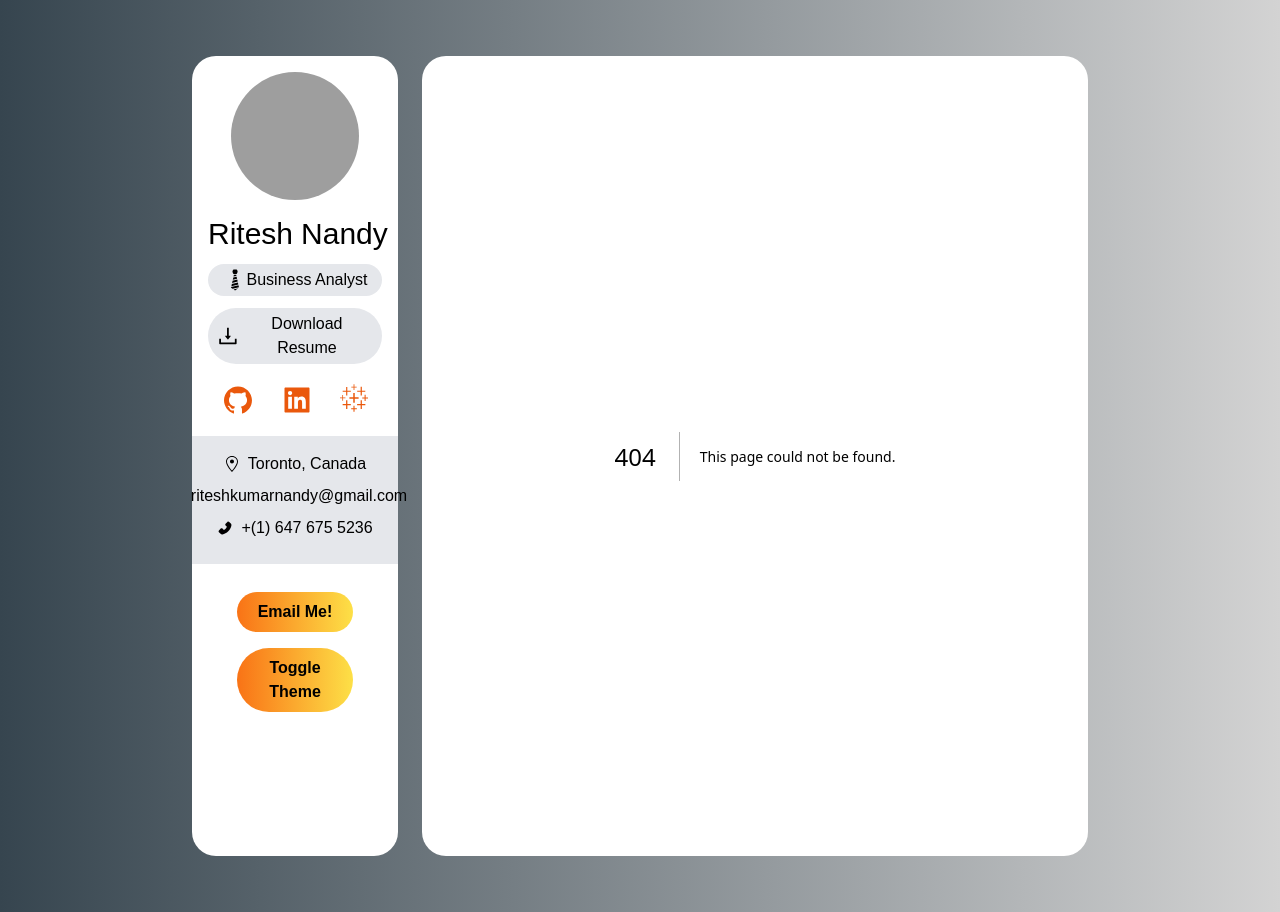
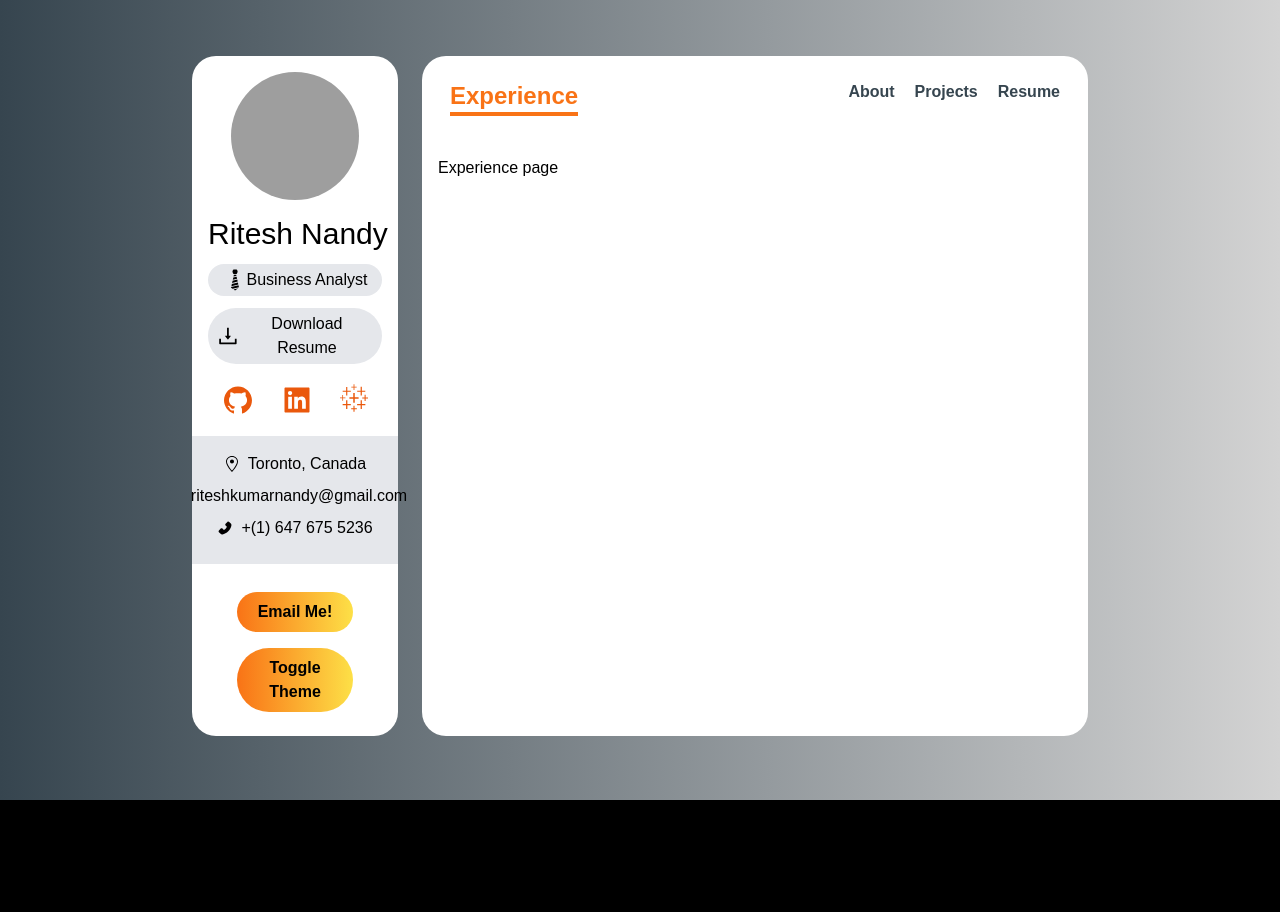
Before and after one commit to RiteshNandy/portfolio, a Next.js app: page /experience in a window 1280 px wide. Before the commit this address had no page. After the commit the page ends 800 px from the top, so only its background shows below. Built offline with nearby package versions, Linux system fonts and the light colour scheme; grey boxes are pictures that could not be loaded.

Commit message:
navigation bar done

```diff
--- a/components/Navbar.tsx
+++ b/components/Navbar.tsx
@@ -0,0 +1,55 @@
+import Link from 'next/link'
+import { useRouter } from 'next/router'
+import React, { FunctionComponent,useState, useEffect } from 'react'
+
+const NavItem:FunctionComponent<{
+  activeItem:string
+  setActiveItem:Function
+  name:string
+  route:string
+}> = ({activeItem,name,route,setActiveItem}) => {
+
+  return (
+    activeItem !== name ? (
+      <Link href={route}>
+        <span>
+          <span onClick={() => setActiveItem(name)} className='hover:text-orange-500'>
+            {name}
+          </span>
+        </span>
+      </Link>
+    ):null
+  )
+}
+
+const Navbar = () => {
+
+const [activeItem,setActiveItem] = useState<string>('')
+
+const { pathname } = useRouter()
+
+useEffect(() => {
+  if (pathname === '/') setActiveItem('About')
+  if (pathname === '/projects') setActiveItem('Projects')
+  if (pathname === '/experience') setActiveItem('Experience')
+  if (pathname === '/resume') setActiveItem('Resume')
+}, [])
+
+  return (
+    <div className='flex justify-between py-3 my-3 px-7'>
+      <span className='text-xl font-bold text-orange-500 border-b-4 border-orange-500 md:text-2xl'>
+        {activeItem}
+      </span>
+      <div className='flex space-x-5 font-bold text-md text-custom_gray'>
+
+        <NavItem activeItem={activeItem} setActiveItem={setActiveItem} name='About' route='/'/>
+        <NavItem activeItem={activeItem} setActiveItem={setActiveItem} name='Projects' route='/projects'/>
+        <NavItem activeItem={activeItem} setActiveItem={setActiveItem} name='Experience' route='/experience'/>
+        <NavItem activeItem={activeItem} setActiveItem={setActiveItem} name='Resume' route='/resume'/>
+
+      </div>
+    </div>
+  )
+}
+
+export default Navbar
--- a/pages/_app.tsx
+++ b/pages/_app.tsx
@@ -1,3 +1,4 @@
+import Navbar from '@/components/Navbar'
 import Sidebar from '@/components/Sidebar'
 import '@/styles/globals.css'
 import type { AppProps } from 'next/app'
@@ -8,7 +9,8 @@ export default function App({ Component, pageProps }: AppProps) {
       <div className='col-span-12 p-4 text-center bg-white lg:col-span-3 rounded-3xl'>
         <Sidebar/>
       </div>
-      <div className='col-span-12 bg-white lg:col-span-9 rounded-3xl'>
+      <div className='flex flex-col col-span-12 bg-white lg:col-span-9 rounded-3xl'>
+      <Navbar />
       <Component {...pageProps} />
       </div>
     </div>
--- /dev/null
+++ b/pages/about.tsx
@@ -0,0 +1,11 @@
+import React from 'react'
+
+const about = () => {
+  return (
+    <div className='p-4'>
+      About Me page
+    </div>
+  )
+}
+
+export default about
--- /dev/null
+++ b/pages/experience.tsx
@@ -0,0 +1,11 @@
+import React from 'react'
+
+const experience = () => {
+  return (
+    <div className='p-4'>
+      Experience page
+    </div>
+  )
+}
+
+export default experience
--- /dev/null
+++ b/pages/projects.tsx
@@ -0,0 +1,11 @@
+import React from 'react'
+
+const projects = () => {
+  return (
+    <div className='p-4'>
+      Project page
+    </div>
+  )
+}
+
+export default projects
--- /dev/null
+++ b/pages/resume.tsx
@@ -0,0 +1,11 @@
+import React from 'react'
+
+const resume = () => {
+  return (
+    <div className='p-4'>
+      Resume page
+    </div>
+  )
+}
+
+export default resume
```
